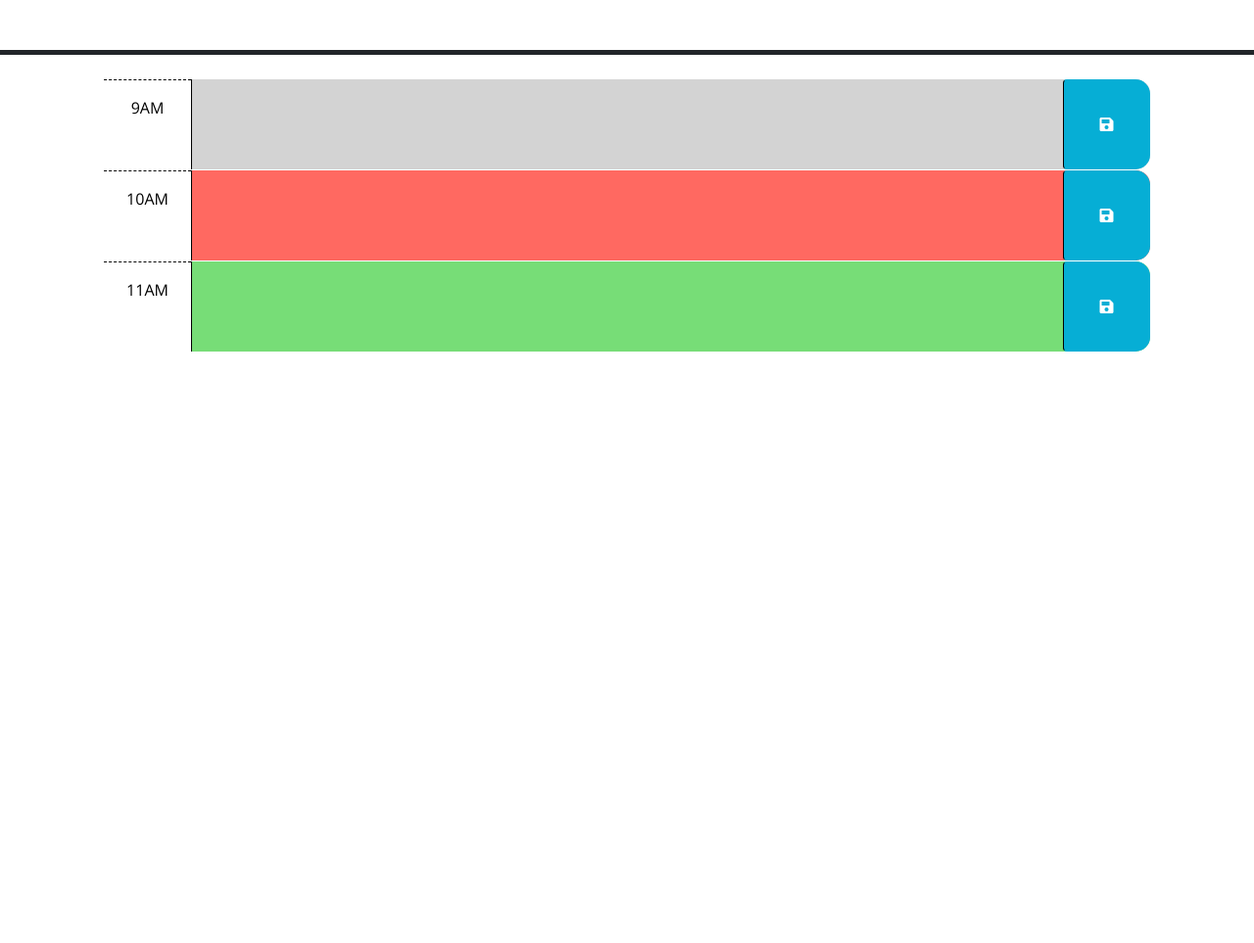
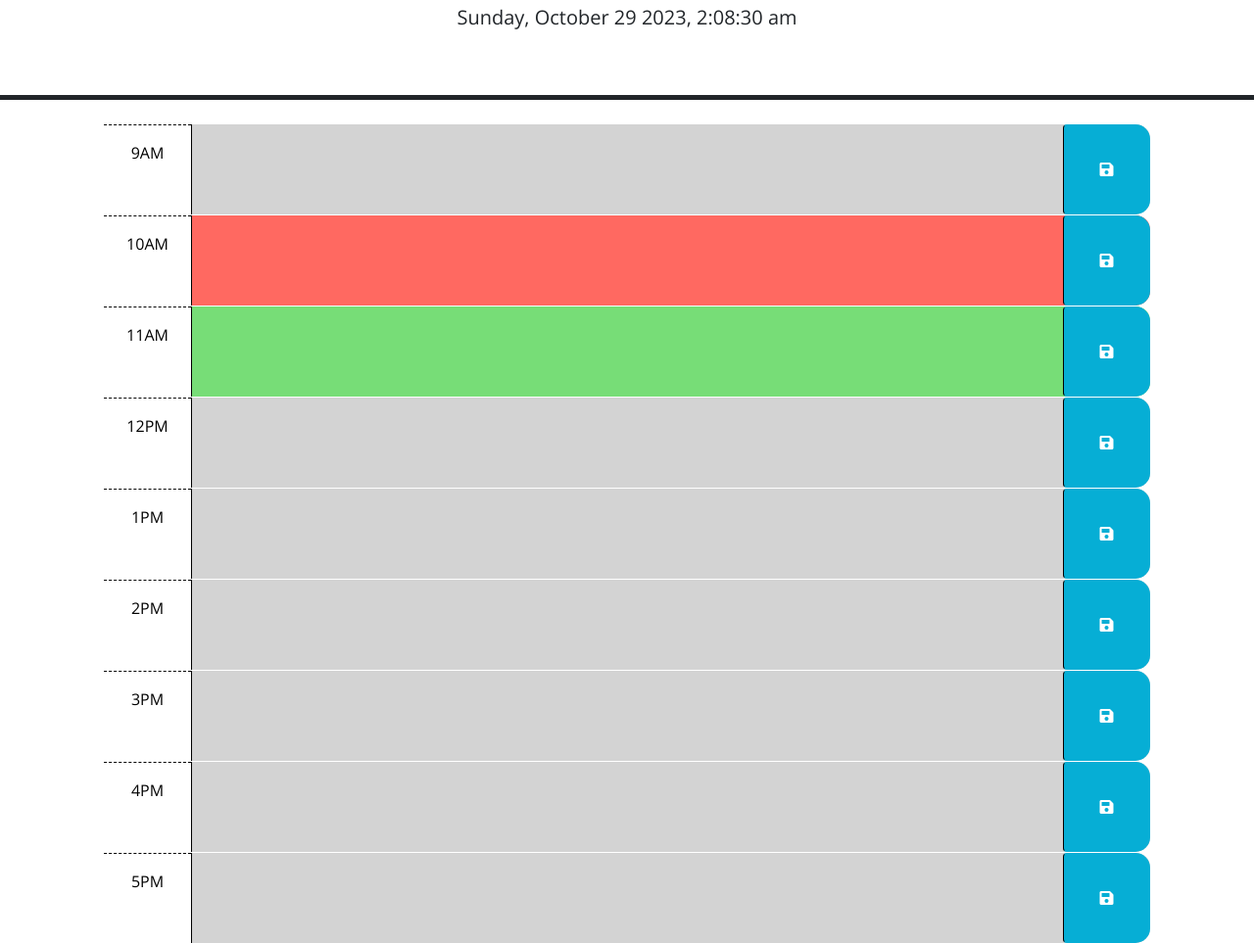
Before and after one commit to Marcos-Wang/Module-5-Challenge-Marcos-Wang, a website: page index.html in a window 1280 px wide. Shown: the part 176-1139 px from the top of the page at 98% size. Before the commit the page ends 800 px from the top, so only its background shows below. Drawn offline with nearby package versions, Linux system fonts and the light colour scheme; files that its build step writes are made by us from their sources.

Commit message:
installed dayjs and implemented a display for the current date.

```diff
--- a/index.html
+++ b/index.html
@@ -20,6 +20,19 @@
     />
     <link rel="stylesheet" href="style.css" />
     <title>Work Day Scheduler</title>
+    <link rel="stylesheet" href="./assets/css/style.css" />
+      <!-- Link the DayJS library -->
+      <script
+      src="https://cdn.jsdelivr.net/npm/dayjs@1.11.3/dayjs.min.js"
+      integrity="sha256-iu/zLUB+QgISXBLCW/mcDi/rnf4m4uEDO0wauy76x7U="
+      crossorigin="anonymous"
+    ></script>
+
+    <script
+      src="https://code.jquery.com/jquery-3.5.1.min.js"
+      integrity="sha256-9/aliU8dGd2tb6OSsuzixeV4y/faTqgFtohetphbbj0="
+      crossorigin="anonymous"
+    ></script>
   </head>
 
   <body>
@@ -43,7 +56,7 @@
       <div id="hour-9" class="row time-block past">
         <div class="col-2 col-md-1 hour text-center py-3">9AM</div>
         <textarea class="col-8 col-md-10 description" rows="3"> </textarea>
-        <button class="btn saveBtn col-2 col-md-1" aria-label="save">
+        <button id ="save" class="btn saveBtn col-2 col-md-1" aria-label="save">
           <i class="fas fa-save" aria-hidden="true"></i>
         </button>
       </div>
@@ -52,7 +65,7 @@
       <div id="hour-10" class="row time-block present">
         <div class="col-2 col-md-1 hour text-center py-3">10AM</div>
         <textarea class="col-8 col-md-10 description" rows="3"> </textarea>
-        <button class="btn saveBtn col-2 col-md-1" aria-label="save">
+        <button id ="save" class="btn saveBtn col-2 col-md-1" aria-label="save">
           <i class="fas fa-save" aria-hidden="true"></i>
         </button>
       </div>
@@ -61,18 +74,56 @@
       <div id="hour-11" class="row time-block future">
         <div class="col-2 col-md-1 hour text-center py-3">11AM</div>
         <textarea class="col-8 col-md-10 description" rows="3"> </textarea>
-        <button class="btn saveBtn col-2 col-md-1" aria-label="save">
+        <button id ="save-btn" class="btn saveBtn col-2 col-md-1" aria-label="save">
+          <i class="fas fa-save" aria-hidden="true"></i>
+        </button>
+      </div>
+      <div id="hour-12" class="row time-block past">
+        <div class="col-2 col-md-1 hour text-center py-3">12PM</div>
+        <textarea class="col-8 col-md-10 description" rows="3"> </textarea>
+        <button id ="save-btn" class="btn saveBtn col-2 col-md-1" aria-label="save">
+          <i class="fas fa-save" aria-hidden="true"></i>
+        </button>
+      </div>
+      <div id="hour-13" class="row time-block past">
+        <div class="col-2 col-md-1 hour text-center py-3">1PM</div>
+        <textarea class="col-8 col-md-10 description" rows="3"> </textarea>
+        <button id ="save-btn" class="btn saveBtn col-2 col-md-1" aria-label="save">
+          <i class="fas fa-save" aria-hidden="true"></i>
+        </button>
+      </div>
+      <div id="hour-14" class="row time-block past">
+        <div class="col-2 col-md-1 hour text-center py-3">2PM</div>
+        <textarea class="col-8 col-md-10 description" rows="3"> </textarea>
+        <button id ="save-btn" class="btn saveBtn col-2 col-md-1" aria-label="save">
+          <i class="fas fa-save" aria-hidden="true"></i>
+        </button>
+      </div>
+      <div id="hour-15" class="row time-block past">
+        <div class="col-2 col-md-1 hour text-center py-3">3PM</div>
+        <textarea class="col-8 col-md-10 description" rows="3"> </textarea>
+        <button id ="save-btn" class="btn saveBtn col-2 col-md-1" aria-label="save">
+          <i class="fas fa-save" aria-hidden="true"></i>
+        </button>
+      </div>
+      <div id="hour-16" class="row time-block past">
+        <div class="col-2 col-md-1 hour text-center py-3">4PM</div>
+        <textarea class="col-8 col-md-10 description" rows="3"> </textarea>
+        <button id ="save-btn" class="btn saveBtn col-2 col-md-1" aria-label="save">
+          <i class="fas fa-save" aria-hidden="true"></i>
+        </button>
+      </div>
+      <div id="hour-17" class="row time-block past">
+        <div class="col-2 col-md-1 hour text-center py-3">5PM</div>
+        <textarea class="col-8 col-md-10 description" rows="3"> </textarea>
+        <button id ="save-btn" class="btn saveBtn col-2 col-md-1" aria-label="save">
           <i class="fas fa-save" aria-hidden="true"></i>
         </button>
       </div>
 
-    <script src="https://code.jquery.com/jquery-3.4.1.min.js"></script>
-    <script
-      src="https://cdn.jsdelivr.net/npm/dayjs@1.11.3/dayjs.min.js"
-      integrity="sha256-iu/zLUB+QgISXBLCW/mcDi/rnf4m4uEDO0wauy76x7U="
-      crossorigin="anonymous"
-    ></script>
 
     <script src="script.js"></script>
+
+
   </body>
 </html>
--- /dev/null
+++ b/package.json
@@ -0,0 +1,5 @@
+{
+  "dependencies": {
+    "dayjs": "^1.11.10"
+  }
+}
--- a/script.js
+++ b/script.js
@@ -8,6 +8,10 @@ $(function () {
   // function? How can DOM traversal be used to get the "hour-x" id of the
   // time-block containing the button that was clicked? How might the id be
   // useful when saving the description in local storage?
+  var today = dayjs();
+  var nowEl = $('#currentDay');
+  nowEl.text((today.format('dddd, MMMM D YYYY, h:mm:ss a')));
+
   //
   // TODO: Add code to apply the past, present, or future class to each time
   // block by comparing the id to the current hour. HINTS: How can the id
```
Also changed, not shown: README.md, 1 other file.
